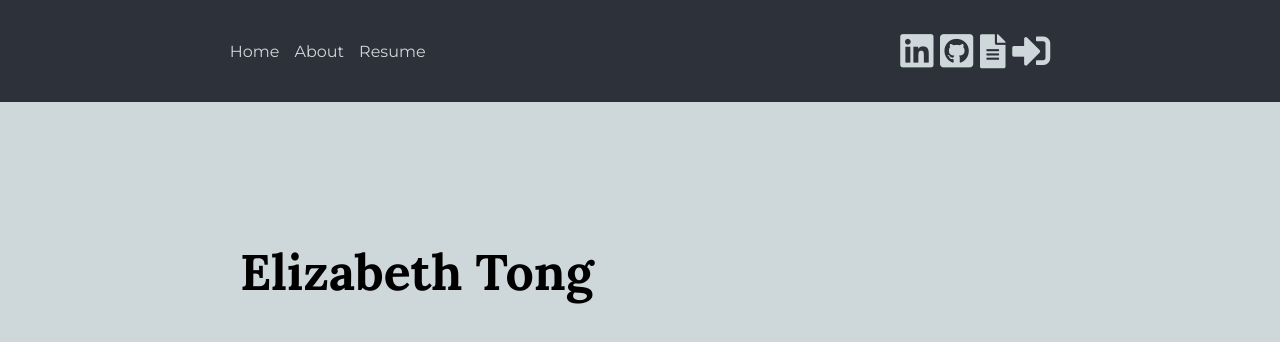
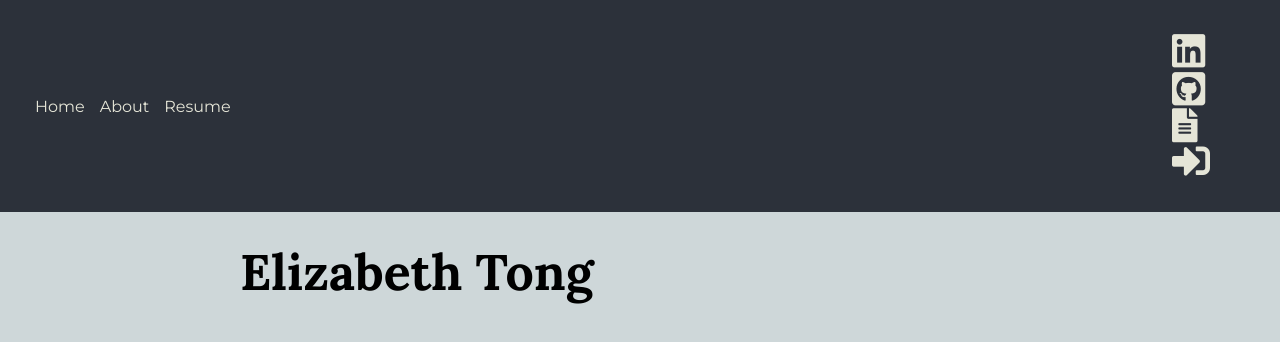
Before and after one commit to Lizzy-T/personal-website, a React (Create React App) app: page / in a window 1280 px wide. Shown: the top 342 px of the page. Built offline with nearby package versions, Linux system fonts and the light colour scheme; no server answers.

Commit message:
new div in header containing nav bar and icons

```diff
--- a/src/components-styles/NavBar.css
+++ b/src/components-styles/NavBar.css
@@ -1,20 +1,24 @@
 @import url('https://fonts.googleapis.com/css?family=Montserrat&display=swap');
 
 header {
-    display: flex;
-    flex-flow: row nowrap;
-    align-items: center;
-    justify-content: space-around;
     font-family: 'Montserrat', sans-serif;
     background-color: hsl(217, 13%, 20%);
     position: fixed;
     padding: 2rem 0;
     width: 100%;
+    color: hsl(60, 22%, 87%);
+}
+
+header div {
+    display: flex;
+    flex-flow: row nowrap;
+    align-items: center;
+    justify-content: space-between;
+    margin: 0 35px;
 }
 
 .navbar a {
     text-decoration: none;
-    color: hsl(191, 13%, 83%);
     padding-right: 15px;
 }
 
@@ -25,19 +29,17 @@ header {
 }
 
 .img-links {
-    display: flex;
-    justify-content: space-between;
+    display: grid;
+    grid-template-rows: 1fr;
+    grid-template-columns: auto;
     align-items: center;
-    width: 150px;
 }
 
 .fa-linkedin, .fa-github-square, .fa-sign-in-alt {
-    color: hsl(191, 13%, 83%);
     font-size: 38px;
 }
 
 .fa-file-alt {
-    color: hsl(191, 13%, 83%);
     font-size: 34px;
 }
 
--- a/src/components/NavBar.js
+++ b/src/components/NavBar.js
@@ -45,6 +45,7 @@ export default function NavBar ({baseURL, toggleLoginForm, user, ...props}) {
 
     return (
         <header>
+            <div>
                 <nav className="navbar">
                     <Link
                         activeclassname="active"
@@ -76,6 +77,7 @@ export default function NavBar ({baseURL, toggleLoginForm, user, ...props}) {
                         onClick={handleLogin}
                     ></i>
                 </div>
+            </div>
         </header>
     )
 }
--- a/src/index.css
+++ b/src/index.css
@@ -28,6 +28,7 @@ colors {
   color-block2: hsl(210, 12%, 41%);
   color: hsl(280, 2%, 28%);
   color-hover: white;
+  color-font-on-dark: hsl(60, 22%, 87%);
 }
 
 h1, h2, h3, h4, h5, h6 {
```
Lines whose indentation alone changed are shown as unchanged.
